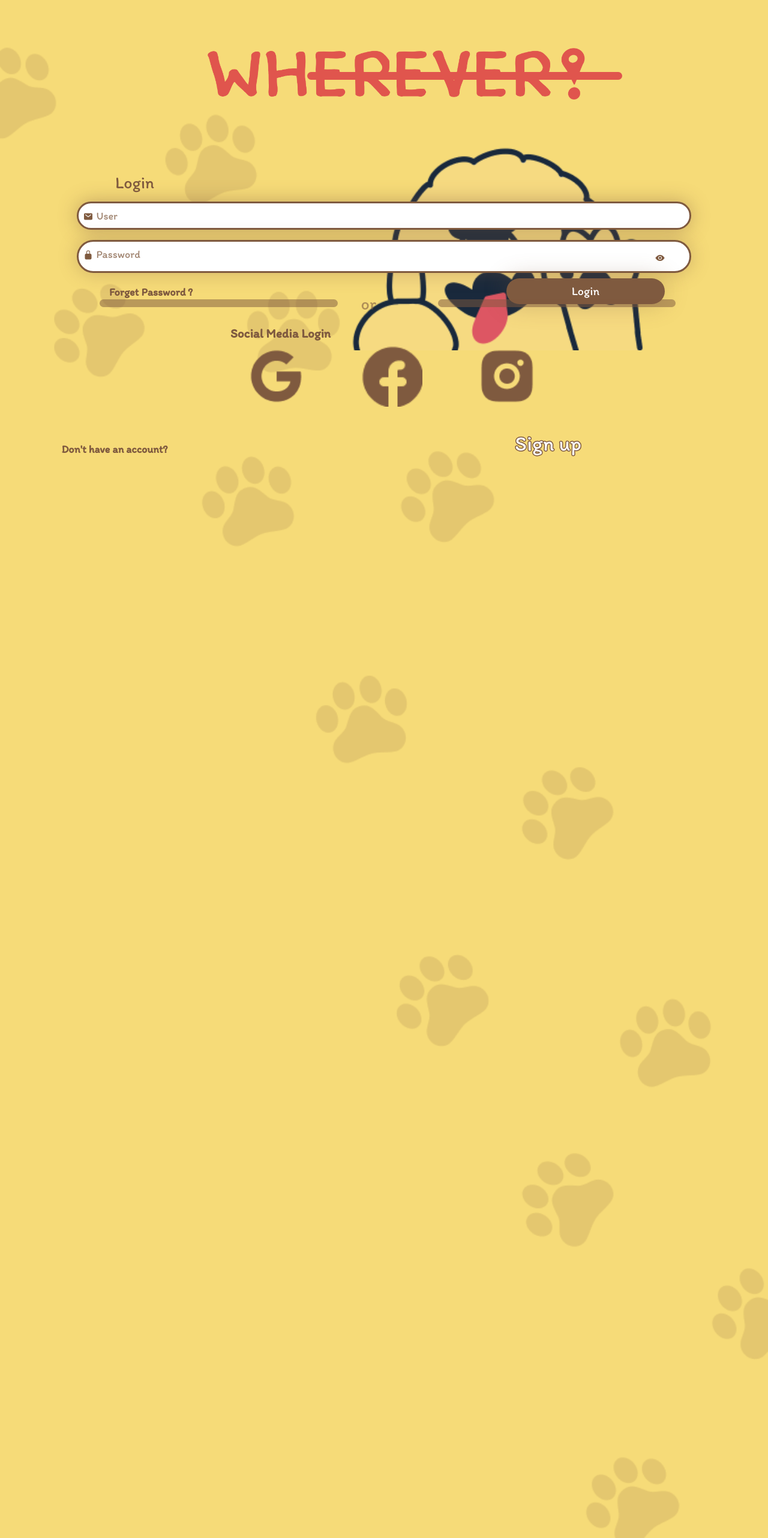
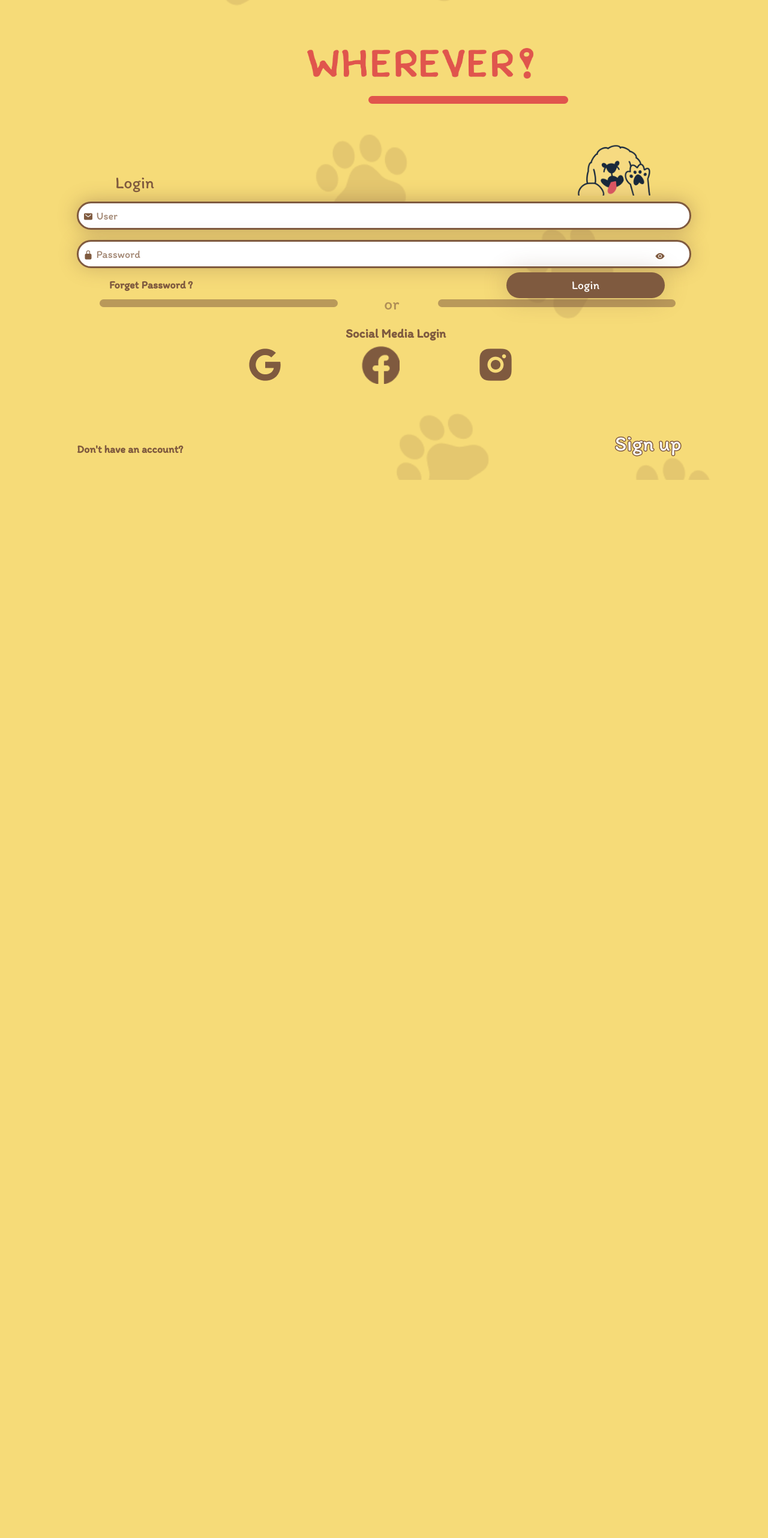
Before and after one commit to Yumezuki/Project-print, a Flask app: page /login in a window 1280 px wide. Shown: the whole page at 60% size. After the commit the page ends 800 px from the top, so only its background shows below. Run offline with Flask 3, Linux system fonts and the light colour scheme; some libraries are stand-ins or nearby versions.

Commit message:
แก้ไขหน้า login Sign up

```diff
--- a/static/style.css
+++ b/static/style.css
@@ -81,7 +81,6 @@
   padding: 0.5em;
   display: flex;
   flex-direction: column;
-  gap: 0.5em;
   border-radius: 30px;
   color: #7F5A3F;
   position: absolute;
@@ -118,7 +117,6 @@
   padding: 0.5em;
   display: flex;
   flex-direction: column;
-  gap: 0.5em;
   border-radius: 30px;
   position: absolute;
   top: 50%;
@@ -223,3 +221,66 @@
   top: 5%;
   width: 100%;
   }
+
+  @media screen and (min-width: 1000px) {
+    .bag {
+      top: 0%;
+      height: 100%;
+      width: 100%;
+      object-fit: cover;
+    }
+    .line{
+      border-radius: 15px;
+      padding: 0.5%;
+      width: 25%;
+      height: 0%;
+      position: absolute;
+      left: 48%;
+      top: 18%;
+    }
+    .center{
+      width: 30%;
+      left: 40%;
+    }
+    .dog{
+      width: 10%;
+      left: 75%;
+    }
+    .goo{
+      width: 5%;
+      position: absolute;
+      top: 72%;
+      left: 32%;
+    }
+    .fac{
+      width: 5%;
+      position: absolute;
+      top: 72%;
+      left: 47%;
+    }
+
+    .gi{
+      width: 5%;
+      position: absolute;
+      top: 72%;
+      left: 62%;
+    }
+    .SML-txt{
+      left: 45%;
+    }
+    .screen-1 .email input {
+      width: 90%;
+    }
+    .screen-1 .password input {
+      width: 90%;
+    }
+    .si-txt{
+      left: 80%;
+    }
+    .Dh-txt{
+      left: 10%;
+    }
+    .or-txt{
+      left: 50%;
+    }
+  }
--- a/templates/login.html
+++ b/templates/login.html
@@ -3,12 +3,13 @@
 <head>
     <meta charset="UTF-8">
     <meta name="viewport" content="width=device-width, initial-scale=1.0">
-    <title>Login</title>
+    <title>WHEREVER</title>
+    <link rel="icon" href="/Image/Logo_WHEREVER(Color).png">
     <script type="module" src="https://unpkg.com/ionicons@5.5.2/dist/ionicons/ionicons.esm.js"></script>
     <script nomodule src="https://unpkg.com/ionicons@5.5.2/dist/ionicons/ionicons.js"></script>
     <link rel="stylesheet" href="https://cdnjs.cloudflare.com/ajax/libs/normalize/5.0.0/normalize.min.css">
     <link rel='stylesheet' href='https://fonts.googleapis.com/css2?family=Itim&display=swap'>
-    <link rel="stylesheet" href="static/style.css">
+    <link rel="stylesheet" href="/static/style.css">
 </head>
 
 <script>
@@ -23,15 +24,15 @@
 </script>
 <body>
   <div>
-    <img src="static/image_bg.png" class="bag">
+    <img src="/static/image_bg.png" class="bag">
   </div>
     <div class="screen-1">
     <div>
-        <img src="static/IMG_0568.png" class="center">
+        <img src="/static/IMG_0568.png" class="center">
     </div>
     <p class="line"></p>
     <div>
-        <img src="static/image_dog.png" class="dog">
+        <img src="/static/image_dog.png" class="dog">
         <font class="login-txt">Login</font>
     </div>
     <div>
@@ -67,9 +68,9 @@
       <a href="http://127.0.0.1:5000/sign_up" style="text-decoration:none" <font class="si-txt">Sign up</font> </a>
     </div>
     <div>
-      <img class="goo" src="static/gogo.png">
-      <img class="fac" src="static/face.png">
-      <img class="gi" src="static/ig.png">
+      <img class="goo" src="/static/gogo.png">
+      <img class="fac" src="/static/face.png">
+      <img class="gi" src="/static/ig.png">
     </div>
     </div>
 </body>
```
Also changed, not shown: static/styleup.css (+38 -0 lines), templates/signup.html (+11 -10 lines).
